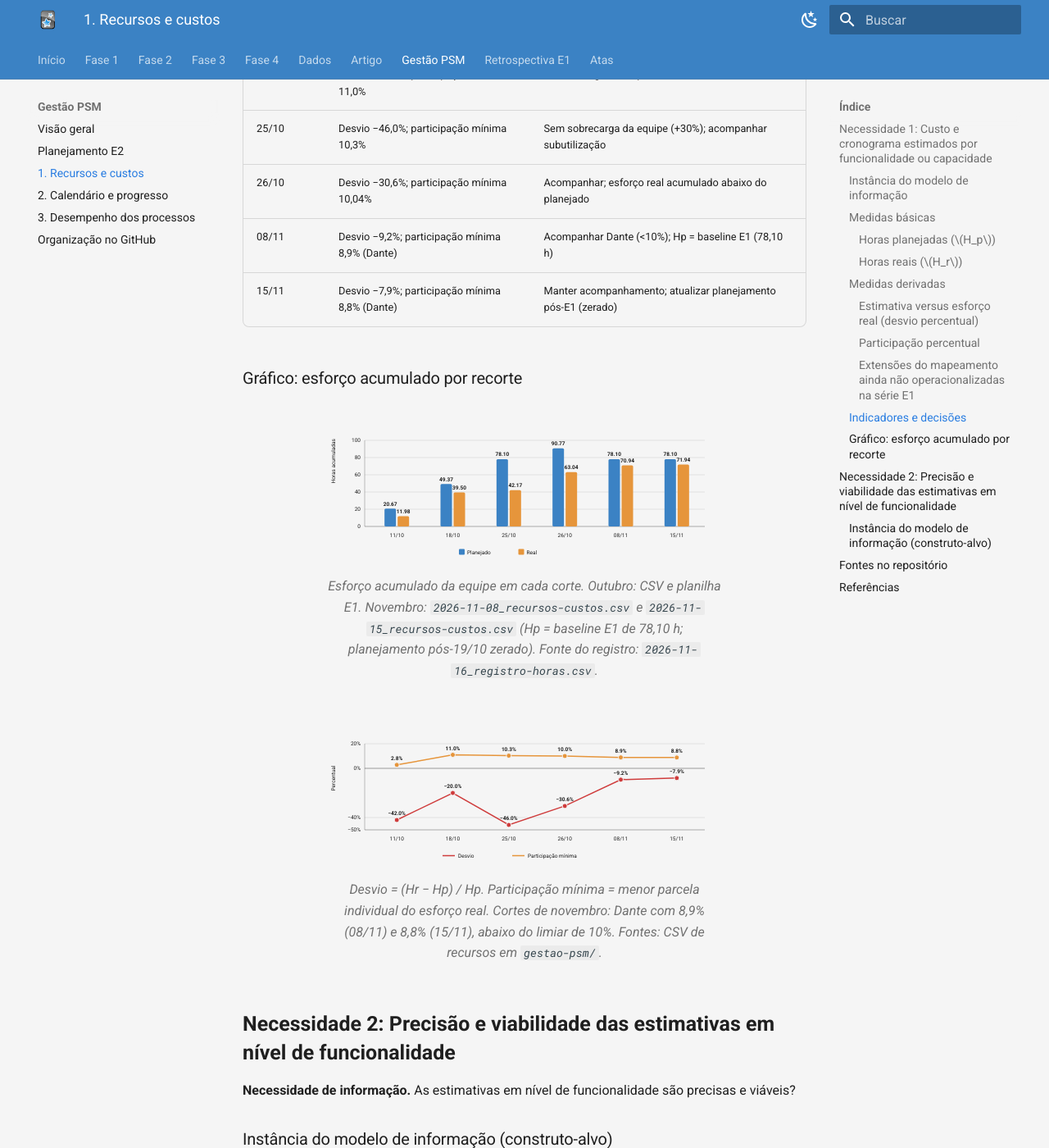
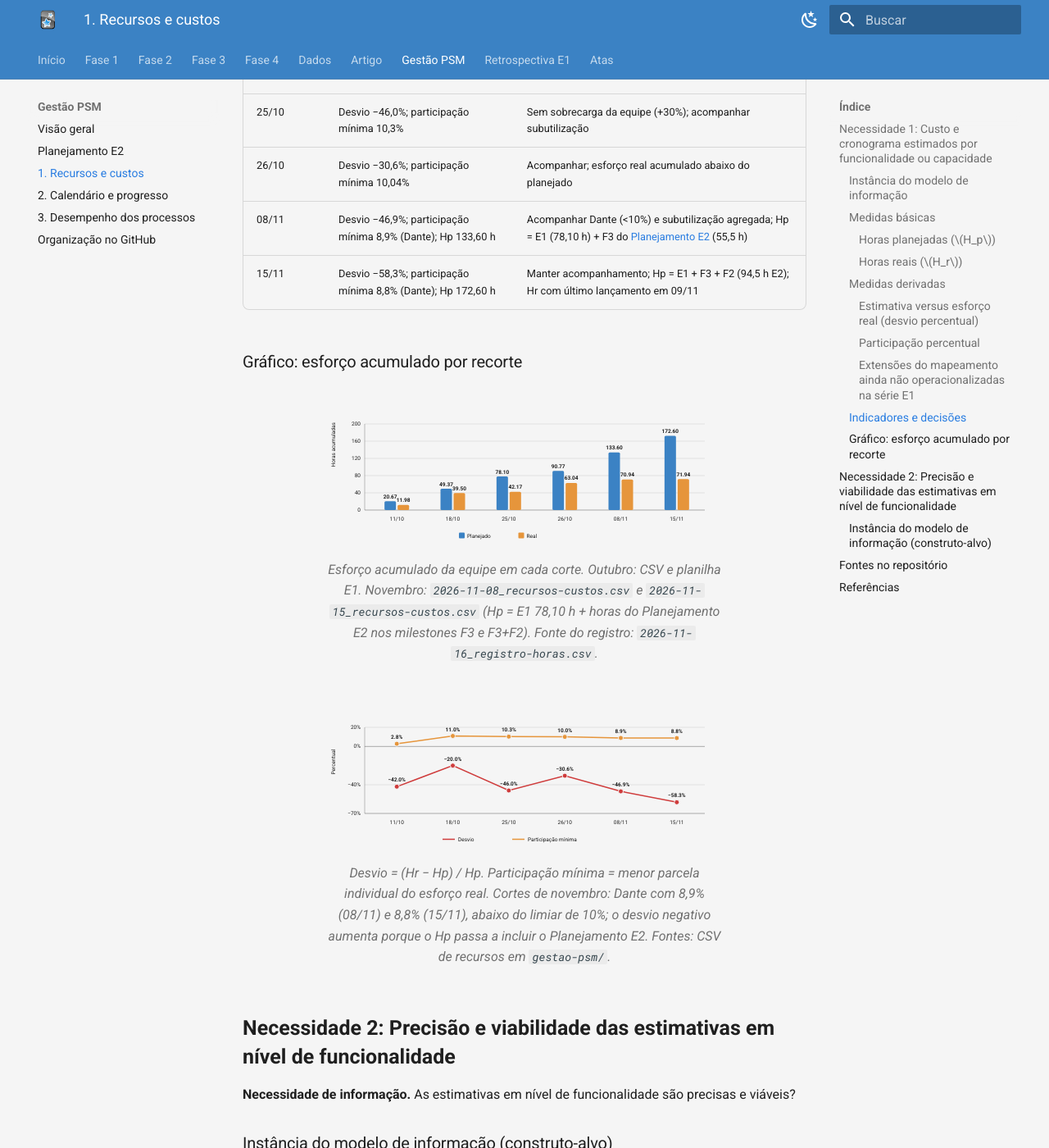
Before and after one commit to FCTE-Qualidade-de-Software-1/2026-2_T01_BETTY_SNYDER, an MkDocs documentation site: the page built from docs/gestao-psm/recursos-e-custos.md, in a window 1280 px wide and 1400 px high, scrolled down 4771 px. Shown: the whole window at 82% size. Built offline with MkDocs 1.6.1 and Material for MkDocs 9.7.7, drawn with Linux system fonts in a browser that asks for light colours; some of the changed text lies outside the part shown.

Commit message:
docs(psm): recalcula Hp de novembro com o Planejamento E2

```diff
--- a/docs/gestao-psm/recursos-e-custos.md
+++ b/docs/gestao-psm/recursos-e-custos.md
@@ -71,7 +71,7 @@ flowchart BT
 |---|---|
 | Definição | Esforço estimado do integrante ou da equipe no intervalo acumulado até o corte, em horas. |
 | Escala | Razão (número real ≥ 0). |
-| Coleta | Extração da planilha de horas e do planejamento; persistência no campo `horas_planejadas` dos arquivos `gestao-psm/2026-10-11_recursos-custos.csv`, `2026-10-18_recursos-custos.csv`, `2026-10-25_recursos-custos.csv`, `recursos-custos.csv`, `2026-11-08_recursos-custos.csv`, `2026-11-15_recursos-custos.csv` e `2026-11-16_registro-horas.csv`. O corte mais recente de novembro é 15/11. |
+| Coleta | Extração da planilha de horas, do planejamento E1 e do [Planejamento E2](planejamento-e2.md) (156,5 h nas issues `#48` a `#81`); persistência no campo `horas_planejadas` dos CSV em `gestao-psm/`. Nos cortes de novembro, Hp acumulado = E1 (78,10 h) + milestones E2 vencidos até a data (F3 em 08/11; F3+F2 em 15/11), com rateio igual entre assignees. O corte mais recente de novembro é 15/11. |
 | Cálculo | Valor por integrante; a linha `Equipe` corresponde à soma do acumulado. |
 | Análise | Base do desvio e do julgamento de subutilização ou sobrecarga. |
 | Limitação observada | O vínculo explícito entre hora planejada e funcionalidade ou capacidade individual ainda não está sistematizado nos CSV (agregação por integrante/dupla). |
@@ -135,15 +135,15 @@ em que: - \(H_r^{\text{integrante}}\): esforço real do integrante, em horas, no
 | 18/10 | Desvio −20,0%; participação mínima 11,0% | Manter carga; acompanhar desvios individuais |
 | 25/10 | Desvio −46,0%; participação mínima 10,3% | Sem sobrecarga da equipe (+30%); acompanhar subutilização |
 | 26/10 | Desvio −30,6%; participação mínima 10,04% | Acompanhar; esforço real acumulado abaixo do planejado |
-| 08/11 | Desvio −9,2%; participação mínima 8,9% (Dante) | Acompanhar Dante (&lt;10%); Hp = baseline E1 (78,10 h) |
-| 15/11 | Desvio −7,9%; participação mínima 8,8% (Dante) | Manter acompanhamento; atualizar planejamento pós-E1 (zerado) |
+| 08/11 | Desvio −46,9%; participação mínima 8,9% (Dante); Hp 133,60 h | Acompanhar Dante (&lt;10%) e subutilização agregada; Hp = E1 (78,10 h) + F3 do [Planejamento E2](planejamento-e2.md) (55,5 h) |
+| 15/11 | Desvio −58,3%; participação mínima 8,8% (Dante); Hp 172,60 h | Manter acompanhamento; Hp = E1 + F3 + F2 (94,5 h E2); Hr com último lançamento em 09/11 |
 
 ### Gráfico: esforço acumulado por recorte { #grafico-esforco-acumulado }
 
 <figure class="psm-chart">
 <svg viewBox="0 0 960 400" role="img" aria-labelledby="recursos-chart-title recursos-chart-desc">
   <title id="recursos-chart-title">Esforço planejado e real acumulado por recorte</title>
-  <desc id="recursos-chart-desc">Gráfico de barras comparando horas planejadas e reais nos recortes de 11, 18, 25 e 26 de outubro e 08 e 15 de novembro. Totais planejado/real: 20,67/11,98; 49,37/39,50; 78,10/42,17; 90,77/63,04; 78,10/70,94; 78,10/71,94.</desc>
+  <desc id="recursos-chart-desc">Gráfico de barras comparando horas planejadas e reais nos recortes de 11, 18, 25 e 26 de outubro e 08 e 15 de novembro. Totais planejado/real: 20,67/11,98; 49,37/39,50; 78,10/42,17; 90,77/63,04; 133,60/70,94; 172,60/71,94.</desc>
   <g class="chart-grid">
     <line x1="90" y1="300" x2="920" y2="300" />
     <line x1="90" y1="258" x2="920" y2="258" />
@@ -158,38 +158,38 @@ em que: - \(H_r^{\text{integrante}}\): esforço real do integrante, em horas, no
   </g>
   <g text-anchor="end">
     <text x="80" y="304">0</text>
-    <text x="80" y="262">20</text>
-    <text x="80" y="220">40</text>
-    <text x="80" y="178">60</text>
-    <text x="80" y="136">80</text>
-    <text x="80" y="94">100</text>
+    <text x="80" y="262">40</text>
+    <text x="80" y="220">80</text>
+    <text x="80" y="178">120</text>
+    <text x="80" y="136">160</text>
+    <text x="80" y="94">200</text>
   </g>
   <text x="18" y="195" transform="rotate(-90 18 195)">Horas acumuladas</text>
   <g>
-    <rect class="bar-planned" x="138.33" y="256.59" width="28" height="43.41" rx="3" />
-    <rect class="bar-actual" x="170.33" y="274.84" width="28" height="25.16" rx="3" />
-    <text class="chart-value" x="152.33" y="249.59" text-anchor="middle">20.67</text>
-    <text class="chart-value" x="184.33" y="267.84" text-anchor="middle">11.98</text>
-    <rect class="bar-planned" x="275.00" y="196.32" width="28" height="103.68" rx="3" />
-    <rect class="bar-actual" x="307.00" y="217.05" width="28" height="82.95" rx="3" />
-    <text class="chart-value" x="289.00" y="189.32" text-anchor="middle">49.37</text>
-    <text class="chart-value" x="321.00" y="210.05" text-anchor="middle">39.50</text>
-    <rect class="bar-planned" x="411.67" y="135.99" width="28" height="164.01" rx="3" />
-    <rect class="bar-actual" x="443.67" y="211.44" width="28" height="88.56" rx="3" />
-    <text class="chart-value" x="425.67" y="128.99" text-anchor="middle">78.10</text>
-    <text class="chart-value" x="457.67" y="204.44" text-anchor="middle">42.17</text>
-    <rect class="bar-planned" x="548.33" y="109.38" width="28" height="190.62" rx="3" />
-    <rect class="bar-actual" x="580.33" y="167.62" width="28" height="132.38" rx="3" />
-    <text class="chart-value" x="562.33" y="102.38" text-anchor="middle">90.77</text>
-    <text class="chart-value" x="594.33" y="160.62" text-anchor="middle">63.04</text>
-    <rect class="bar-planned" x="685.00" y="135.99" width="28" height="164.01" rx="3" />
-    <rect class="bar-actual" x="717.00" y="151.03" width="28" height="148.97" rx="3" />
-    <text class="chart-value" x="699.00" y="128.99" text-anchor="middle">78.10</text>
-    <text class="chart-value" x="731.00" y="144.03" text-anchor="middle">70.94</text>
-    <rect class="bar-planned" x="821.67" y="135.99" width="28" height="164.01" rx="3" />
-    <rect class="bar-actual" x="853.67" y="148.93" width="28" height="151.07" rx="3" />
-    <text class="chart-value" x="835.67" y="128.99" text-anchor="middle">78.10</text>
-    <text class="chart-value" x="867.67" y="141.93" text-anchor="middle">71.94</text>
+    <rect class="bar-planned" x="138.33" y="278.30" width="28" height="21.70" rx="3" />
+    <rect class="bar-actual" x="170.33" y="287.42" width="28" height="12.58" rx="3" />
+    <text class="chart-value" x="152.33" y="271.30" text-anchor="middle">20.67</text>
+    <text class="chart-value" x="184.33" y="280.42" text-anchor="middle">11.98</text>
+    <rect class="bar-planned" x="275.00" y="248.16" width="28" height="51.84" rx="3" />
+    <rect class="bar-actual" x="307.00" y="258.53" width="28" height="41.47" rx="3" />
+    <text class="chart-value" x="289.00" y="241.16" text-anchor="middle">49.37</text>
+    <text class="chart-value" x="321.00" y="251.53" text-anchor="middle">39.50</text>
+    <rect class="bar-planned" x="411.67" y="218.00" width="28" height="82.00" rx="3" />
+    <rect class="bar-actual" x="443.67" y="255.72" width="28" height="44.28" rx="3" />
+    <text class="chart-value" x="425.67" y="211.00" text-anchor="middle">78.10</text>
+    <text class="chart-value" x="457.67" y="248.72" text-anchor="middle">42.17</text>
+    <rect class="bar-planned" x="548.33" y="204.69" width="28" height="95.31" rx="3" />
+    <rect class="bar-actual" x="580.33" y="233.81" width="28" height="66.19" rx="3" />
+    <text class="chart-value" x="562.33" y="197.69" text-anchor="middle">90.77</text>
+    <text class="chart-value" x="594.33" y="226.81" text-anchor="middle">63.04</text>
+    <rect class="bar-planned" x="685.00" y="159.72" width="28" height="140.28" rx="3" />
+    <rect class="bar-actual" x="717.00" y="225.51" width="28" height="74.49" rx="3" />
+    <text class="chart-value" x="699.00" y="152.72" text-anchor="middle">133.60</text>
+    <text class="chart-value" x="731.00" y="218.51" text-anchor="middle">70.94</text>
+    <rect class="bar-planned" x="821.67" y="118.77" width="28" height="181.23" rx="3" />
+    <rect class="bar-actual" x="853.67" y="224.46" width="28" height="75.54" rx="3" />
+    <text class="chart-value" x="835.67" y="111.77" text-anchor="middle">172.60</text>
+    <text class="chart-value" x="867.67" y="217.46" text-anchor="middle">71.94</text>
   </g>
   <g text-anchor="middle">
     <text x="168.33" y="326" text-anchor="middle">11/10</text>
@@ -206,61 +206,60 @@ em que: - \(H_r^{\text{integrante}}\): esforço real do integrante, em horas, no
     <text x="485" y="367">Real</text>
   </g>
 </svg>
-<figcaption>Esforço acumulado da equipe em cada corte. Outubro: CSV e planilha E1. Novembro: <code>2026-11-08_recursos-custos.csv</code> e <code>2026-11-15_recursos-custos.csv</code> (Hp = baseline E1 de 78,10 h; planejamento pós-19/10 zerado). Fonte do registro: <code>2026-11-16_registro-horas.csv</code>.</figcaption>
+<figcaption>Esforço acumulado da equipe em cada corte. Outubro: CSV e planilha E1. Novembro: <code>2026-11-08_recursos-custos.csv</code> e <code>2026-11-15_recursos-custos.csv</code> (Hp = E1 78,10 h + horas do Planejamento E2 nos milestones F3 e F3+F2). Fonte do registro: <code>2026-11-16_registro-horas.csv</code>.</figcaption>
 </figure>
 
 <figure id="grafico-desvio-participacao" class="psm-chart">
 <svg viewBox="0 0 960 400" role="img" aria-labelledby="recursos-indicadores-title recursos-indicadores-desc">
   <title id="recursos-indicadores-title">Desvio do esforço e participação mínima por recorte</title>
-  <desc id="recursos-indicadores-desc">Desvio percentual: −42,0%, −20,0%, −46,0%, −30,6%, −9,2% e −7,9% nos recortes de 11, 18, 25 e 26 de outubro e 08 e 15 de novembro. Participação mínima: 2,8%, 11,0%, 10,3%, 10,04%, 8,9% e 8,8%.</desc>
+  <desc id="recursos-indicadores-desc">Desvio percentual: −42,0%, −20,0%, −46,0%, −30,6%, −46,9% e −58,3% nos recortes de 11, 18, 25 e 26 de outubro e 08 e 15 de novembro. Participação mínima: 2,8%, 11,0%, 10,3%, 10,04%, 8,9% e 8,8%.</desc>
   <g class="chart-grid">
     <line x1="90" y1="90" x2="920" y2="90" />
-    <line x1="90" y1="150" x2="920" y2="150" />
-    <line x1="90" y1="150.00" x2="920" y2="150.00" />
-    <line x1="90" y1="270" x2="920" y2="270" />
+    <line x1="90" y1="136.67" x2="920" y2="136.67" />
+    <line x1="90" y1="230.00" x2="920" y2="230.00" />
     <line x1="90" y1="300" x2="920" y2="300" />
   </g>
   <g class="chart-axis">
     <line x1="90" y1="90" x2="90" y2="300" />
-    <line x1="90" y1="150.00" x2="920" y2="150.00" />
+    <line x1="90" y1="136.67" x2="920" y2="136.67" />
     <line x1="90" y1="300" x2="920" y2="300" />
   </g>
   <g text-anchor="end">
     <text x="80" y="94">20%</text>
-    <text x="80" y="154.00">0%</text>
-    <text x="80" y="274">−40%</text>
-    <text x="80" y="304">−50%</text>
+    <text x="80" y="140.67">0%</text>
+    <text x="80" y="234">−40%</text>
+    <text x="80" y="304">−70%</text>
   </g>
   <text x="18" y="205" transform="rotate(-90 18 205)">Percentual</text>
-  <path class="line-deviation" d="M 168.33 276.00 L 305.00 210.00 L 441.67 288.00 L 578.33 241.80 L 715.00 177.60 L 851.67 173.70" />
-  <path class="line-participation" d="M 168.33 141.60 L 305.00 117.00 L 441.67 119.10 L 578.33 119.88 L 715.00 123.30 L 851.67 123.60" />
+  <path class="line-deviation" d="M 168.33 234.67 L 305.00 183.33 L 441.67 244.00 L 578.33 208.07 L 715.00 246.10 L 851.67 272.70" />
+  <path class="line-participation" d="M 168.33 130.13 L 305.00 111.00 L 441.67 112.63 L 578.33 113.24 L 715.00 115.90 L 851.67 116.13" />
   <g>
-    <circle class="point-deviation" cx="168.33" cy="276.00" r="6" />
-    <circle class="point-participation" cx="168.33" cy="141.60" r="6" />
-    <circle class="point-deviation" cx="305.00" cy="210.00" r="6" />
-    <circle class="point-participation" cx="305.00" cy="117.00" r="6" />
-    <circle class="point-deviation" cx="441.67" cy="288.00" r="6" />
-    <circle class="point-participation" cx="441.67" cy="119.10" r="6" />
-    <circle class="point-deviation" cx="578.33" cy="241.80" r="6" />
-    <circle class="point-participation" cx="578.33" cy="119.88" r="6" />
-    <circle class="point-deviation" cx="715.00" cy="177.60" r="6" />
-    <circle class="point-participation" cx="715.00" cy="123.30" r="6" />
-    <circle class="point-deviation" cx="851.67" cy="173.70" r="6" />
-    <circle class="point-participation" cx="851.67" cy="123.60" r="6" />
+    <circle class="point-deviation" cx="168.33" cy="234.67" r="6" />
+    <circle class="point-participation" cx="168.33" cy="130.13" r="6" />
+    <circle class="point-deviation" cx="305.00" cy="183.33" r="6" />
+    <circle class="point-participation" cx="305.00" cy="111.00" r="6" />
+    <circle class="point-deviation" cx="441.67" cy="244.00" r="6" />
+    <circle class="point-participation" cx="441.67" cy="112.63" r="6" />
+    <circle class="point-deviation" cx="578.33" cy="208.07" r="6" />
+    <circle class="point-participation" cx="578.33" cy="113.24" r="6" />
+    <circle class="point-deviation" cx="715.00" cy="246.10" r="6" />
+    <circle class="point-participation" cx="715.00" cy="115.90" r="6" />
+    <circle class="point-deviation" cx="851.67" cy="272.70" r="6" />
+    <circle class="point-participation" cx="851.67" cy="116.13" r="6" />
   </g>
   <g class="chart-value" text-anchor="middle">
-    <text x="168.33" y="264.00">−42.0%</text>
-    <text x="168.33" y="129.60">2.8%</text>
-    <text x="305.00" y="198.00">−20.0%</text>
-    <text x="305.00" y="105.00">11.0%</text>
-    <text x="441.67" y="276.00">−46.0%</text>
-    <text x="441.67" y="107.10">10.3%</text>
-    <text x="578.33" y="229.80">−30.6%</text>
-    <text x="578.33" y="107.88">10.0%</text>
-    <text x="715.00" y="165.60">−9.2%</text>
-    <text x="715.00" y="111.30">8.9%</text>
-    <text x="851.67" y="161.70">−7.9%</text>
-    <text x="851.67" y="111.60">8.8%</text>
+    <text x="168.33" y="222.67">−42.0%</text>
+    <text x="168.33" y="118.13">2.8%</text>
+    <text x="305.00" y="171.33">−20.0%</text>
+    <text x="305.00" y="99.00">11.0%</text>
+    <text x="441.67" y="232.00">−46.0%</text>
+    <text x="441.67" y="100.63">10.3%</text>
+    <text x="578.33" y="196.07">−30.6%</text>
+    <text x="578.33" y="101.24">10.0%</text>
+    <text x="715.00" y="234.10">−46.9%</text>
+    <text x="715.00" y="103.90">8.9%</text>
+    <text x="851.67" y="260.70">−58.3%</text>
+    <text x="851.67" y="104.13">8.8%</text>
   </g>
   <g text-anchor="middle">
     <text x="168.33" y="326">11/10</text>
@@ -277,7 +276,7 @@ em que: - \(H_r^{\text{integrante}}\): esforço real do integrante, em horas, no
     <text x="488" y="368">Participação mínima</text>
   </g>
 </svg>
-<figcaption>Desvio = (Hr − Hp) / Hp. Participação mínima = menor parcela individual do esforço real. Cortes de novembro: Dante com 8,9% (08/11) e 8,8% (15/11), abaixo do limiar de 10%. Fontes: CSV de recursos em <code>gestao-psm/</code>.</figcaption>
+<figcaption>Desvio = (Hr − Hp) / Hp. Participação mínima = menor parcela individual do esforço real. Cortes de novembro: Dante com 8,9% (08/11) e 8,8% (15/11), abaixo do limiar de 10%; o desvio negativo aumenta porque o Hp passa a incluir o Planejamento E2. Fontes: CSV de recursos em <code>gestao-psm/</code>.</figcaption>
 </figure>
 
 ## Necessidade 2: Precisão e viabilidade das estimativas em nível de funcionalidade
@@ -330,9 +329,10 @@ flowchart BT
 | Artefato | Papel |
 |---|---|
 | `gestao-psm/2026-10-*_recursos-custos.csv` e `2026-11-*_recursos-custos.csv` | Cortes oficiais de medição |
-| `gestao-psm/2026-11-16_registro-horas.csv` | Registro bruto de horas (fonte dos cortes de novembro) |
+| `gestao-psm/2026-11-16_registro-horas.csv` | Registro bruto de horas (fonte de \(H_r\) nos cortes de novembro) |
 | `gestao-psm/recursos-custos.csv` | Consolidado do último corte |
-| Planilha de horas | Coleta bruta de \(H_r\) e planejamento de \(H_p\) |
+| [Planejamento E2](planejamento-e2.md) | Fonte de \(H_p\) da Entrega 2 (156,5 h; R$ 5.477,50 a R$ 35,00/h) |
+| Planilha de horas | Coleta bruta de \(H_r\) e planejamento E1 de \(H_p\) |
 | [Organização no GitHub](github-organizacao.md) | Campos de esforço e custo no Project |
 | [Retrospectiva E1](../retrospectiva-e1.md) | Critério de participação inferior a 10% |
 
```
Also changed, not shown: docs/gestao-psm.md (+4 -4 lines), 3 other files.
